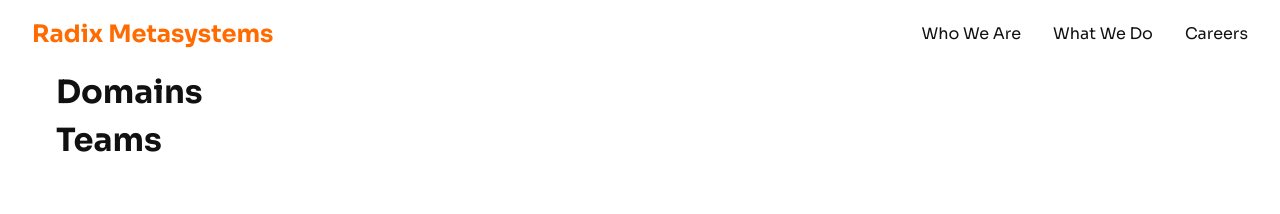
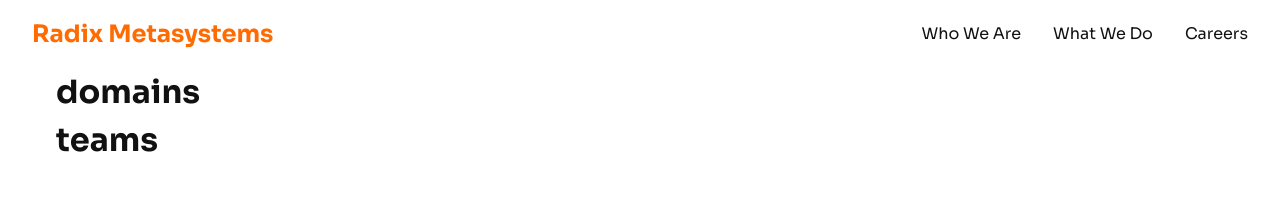
Before and after one commit to gabe19p/radix-web-app, an Angular app in the folder website/: page /what-we-do in a window 1280 px wide. Shown: the top 214 px of the page. Built offline with nearby package versions, Linux system fonts and the light colour scheme.

Commit message:
fixed caps to be uniform (lowercase)

```diff
--- a/website/src/app/pages/careers/careers.html
+++ b/website/src/app/pages/careers/careers.html
@@ -1,5 +1,5 @@
 <div class="container">
-  <h1>life at Radix</h1>
+  <h1>life at radix</h1>
 
   <h1>benefits</h1>
 
--- a/website/src/app/pages/what-we-do/what-we-do.html
+++ b/website/src/app/pages/what-we-do/what-we-do.html
@@ -1,5 +1,5 @@
 <div class="container">
-  <h1>Domains</h1>
+  <h1>domains</h1>
 
-  <h1>Teams</h1>
+  <h1>teams</h1>
 </div>
--- a/website/src/app/pages/who-we-are/who-we-are.html
+++ b/website/src/app/pages/who-we-are/who-we-are.html
@@ -3,7 +3,5 @@
 
   <h1>values</h1>
 
-  <h1>life at radix</h1>
-
   <h1>corporate partners</h1>
 </div>
```
